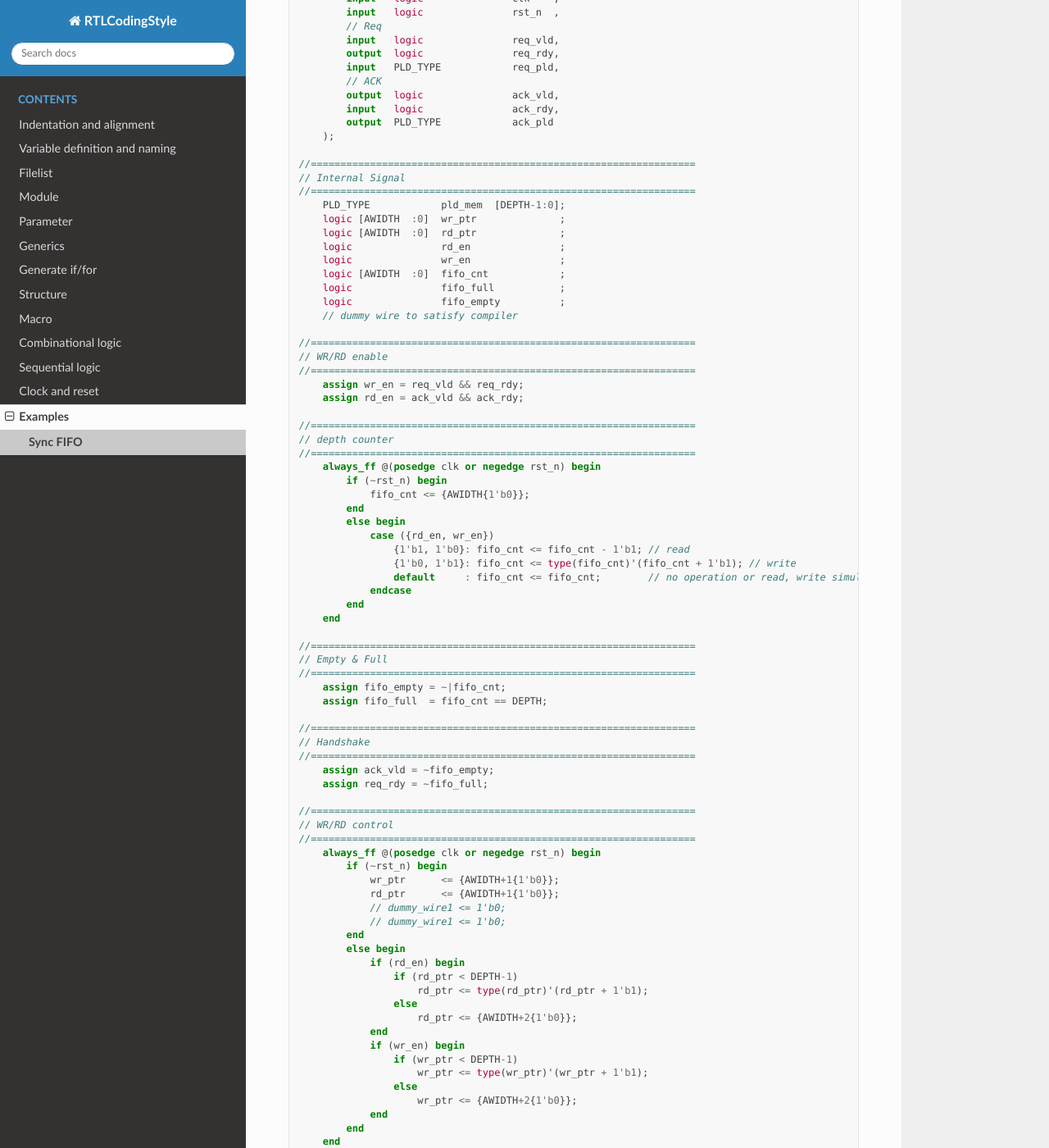
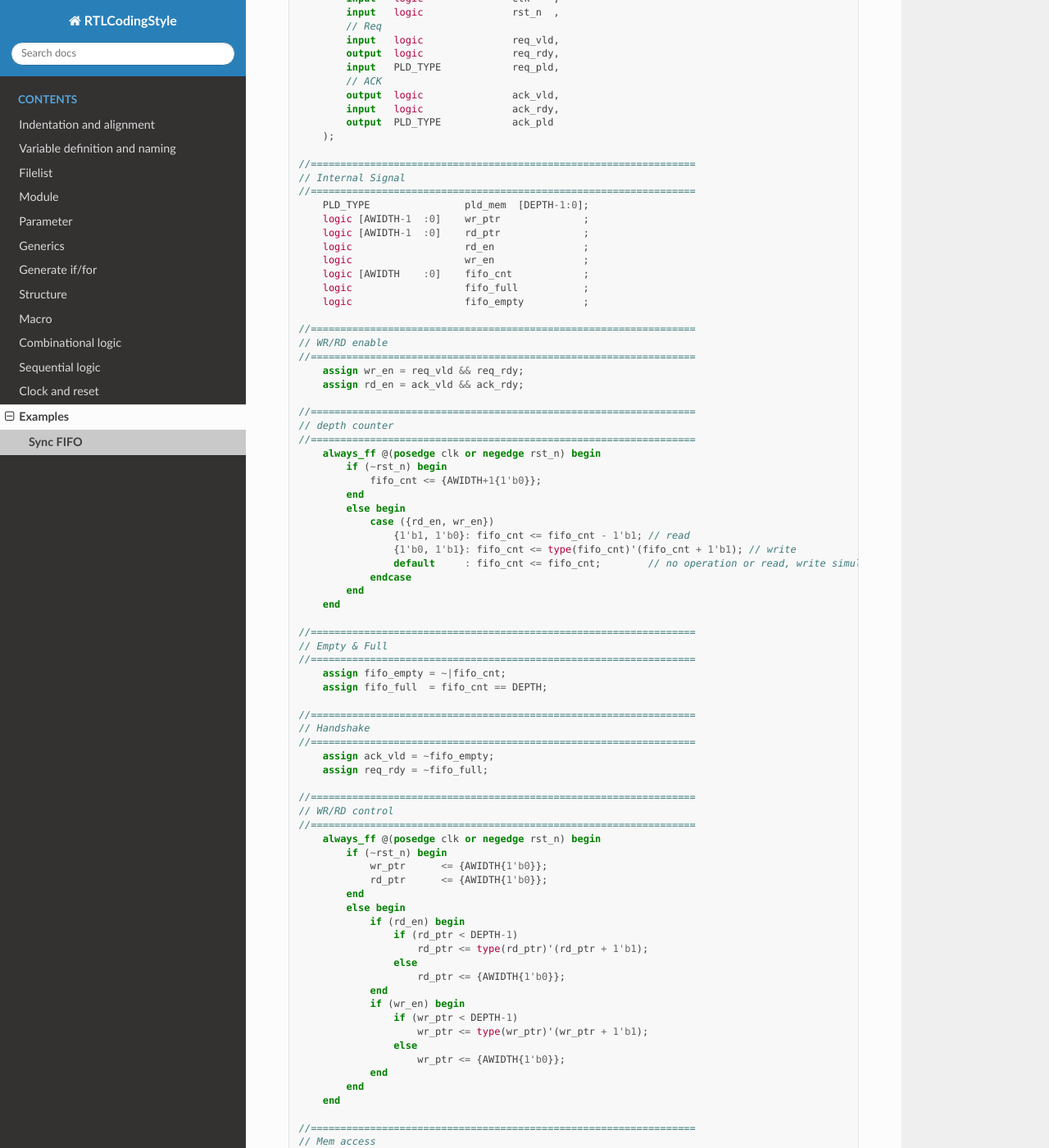
Before and after one commit to luosidingxiaoz/RTLCodingStyle, a Sphinx documentation site: the page built from source/example1_sync_fifo.rst, in a window 1280 px wide and 1400 px high, scrolled down 761 px. Shown: the whole window at 82% size. Built offline with Sphinx 7.4.7 and the Read the Docs theme 2.0.0, drawn with Linux system fonts in a browser that asks for light colours; some of the changed text lies outside the part shown.

Commit message:
Update example1_sync_fifo.rst
fix some typo errors

```diff
--- a/source/example1_sync_fifo.rst
+++ b/source/example1_sync_fifo.rst
@@ -53,15 +53,14 @@
     //=================================================================
     // Internal Signal
     //=================================================================
-        PLD_TYPE            pld_mem  [DEPTH-1:0];
-        logic [AWIDTH  :0]  wr_ptr              ;
-        logic [AWIDTH  :0]  rd_ptr              ;
-        logic               rd_en               ;
-        logic               wr_en               ;
-        logic [AWIDTH  :0]  fifo_cnt            ;
-        logic               fifo_full           ;
-        logic               fifo_empty          ;
-        // dummy wire to satisfy compiler
+        PLD_TYPE                pld_mem  [DEPTH-1:0];
+        logic [AWIDTH-1  :0]    wr_ptr              ;
+        logic [AWIDTH-1  :0]    rd_ptr              ;
+        logic                   rd_en               ;
+        logic                   wr_en               ;
+        logic [AWIDTH    :0]    fifo_cnt            ;
+        logic                   fifo_full           ;
+        logic                   fifo_empty          ;
 
     //=================================================================
     // WR/RD enable
@@ -102,23 +101,21 @@
     //=================================================================
         always_ff @(posedge clk or negedge rst_n) begin
             if (~rst_n) begin
-                wr_ptr      <= {AWIDTH+1{1'b0}};
-                rd_ptr      <= {AWIDTH+1{1'b0}};
-                // dummy_wire1 <= 1'b0;
-                // dummy_wire1 <= 1'b0;
+                wr_ptr      <= {AWIDTH{1'b0}};
+                rd_ptr      <= {AWIDTH{1'b0}};
             end
             else begin
                 if (rd_en) begin
                     if (rd_ptr < DEPTH-1)
                         rd_ptr <= type(rd_ptr)'(rd_ptr + 1'b1);
                     else
-                        rd_ptr <= {AWIDTH+2{1'b0}};
+                        rd_ptr <= {AWIDTH{1'b0}};
                 end
                 if (wr_en) begin
                     if (wr_ptr < DEPTH-1)
                         wr_ptr <= type(wr_ptr)'(wr_ptr + 1'b1);
                     else
-                        wr_ptr <= {AWIDTH+2{1'b0}};
+                        wr_ptr <= {AWIDTH{1'b0}};
                 end
             end
         end
@@ -126,10 +123,9 @@
     //=================================================================
     // Mem access
     //=================================================================
-        always_ff @(posedge clk or negedge rst_n) begin
-            if (wr_en) pld_mem[wr_ptr[AWIDTH-1:0]] <= req_pld;
+        always_ff @(posedge clk) begin
+            if (wr_en) pld_mem[wr_ptr] <= req_pld;
         end
-
-        assign ack_pld = pld_mem[rd_ptr[AWIDTH-1:0]];
+        assign ack_pld = pld_mem[rd_ptr];
 
     endmodule
```
Also changed, not shown: other parts of source/example1_sync_fifo.rst (+1 -1 lines).
